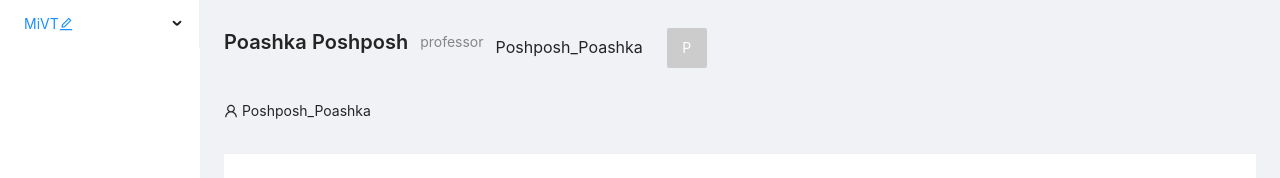
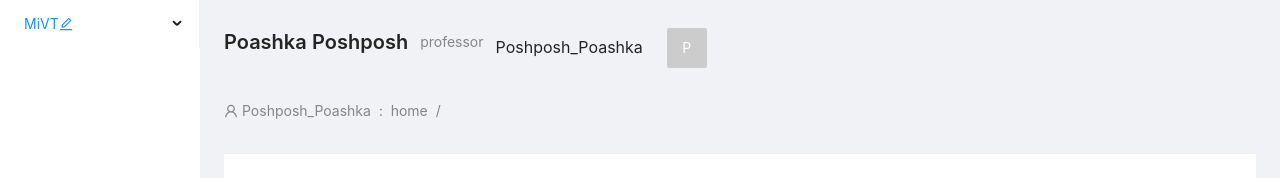
Before and after one commit to dahah-babah/thesis, a React app in the folder thesis/: page /user/vcklnjb1/home in a window 1280 px wide. Shown: the top 178 px of the page. Built offline with nearby package versions, Linux system fonts and the light colour scheme; data requests are answered from the project's data file.

Commit message:
Added BreadcrumbMap paths

```diff
--- a/thesis/src/components/uui/Breadcrumb/Breadcrumb.tsx
+++ b/thesis/src/components/uui/Breadcrumb/Breadcrumb.tsx
@@ -1,6 +1,6 @@
 import React from 'react';
 import { Breadcrumb as BreadcrumbAntd } from 'antd';
-import { UserOutlined, DoubleRightOutlined } from '@ant-design/icons';
+import { UserOutlined } from '@ant-design/icons';
 import './Breadcrumb.module.less';
 import { User, Student, Teacher } from '../../../types/types';
 import { inject, observer } from 'mobx-react';
@@ -15,23 +15,35 @@ interface Route {
     }>;
 }
 
-const { Item } = BreadcrumbAntd;
+const { Item, Separator } = BreadcrumbAntd;
 
 @inject('userStore')
 @observer
 export class Breadcrumb extends React.Component<Route | any> {
     //use dropdowns in courses->[coursenames]->works->[worknames]
-    // home for student = not completed course
+
+    private renderDynamicItems = (): React.ReactNode => {
+        return (
+            <>
+                <Item>home</Item>
+                <Separator>/</Separator>
+            </>
+        );
+    };
 
     private renderItems = (): React.ReactNode => {
         if (this.props.userStore.user) {
             return (
+                <>
                     <Item href={`/user/${this.props.userStore.user.id}/home`}>
                         <UserOutlined />
                         <span>
                             {this.props.userStore.user.username}
                         </span>
                     </Item>
+                    <Separator>:</Separator>
+                    {this.renderDynamicItems()}
+                </>
             );
         } else {
             return null;
@@ -41,7 +53,7 @@ export class Breadcrumb extends React.Component<Route | any> {
     render(): React.ReactChild {
         return (
             <BreadcrumbAntd
-                separator={<DoubleRightOutlined />}
+                separator={""}
             >
                 {this.renderItems()}
             </BreadcrumbAntd>
--- a/thesis/src/components/uui/Breadcrumb/BreadcrumbMap.ts
+++ b/thesis/src/components/uui/Breadcrumb/BreadcrumbMap.ts
@@ -1,3 +1,6 @@
 export const breadcrumbNmaeMap = {
-    'user/:userId/courses': 'courses',
+    'user/:userId/home': 'home',
+    'user/:userId/courses/:courseId/edit': 'courses/:courseId',
+    'user/:userId/courses/:courseId/works/new': 'courses/:courseId/works/new',
+    'user/:userId/courses/:courseId/works/:workId/edit': 'courses/:courseId/tasks/:taskId'
 };
```
Lines whose indentation alone changed are shown as unchanged.
